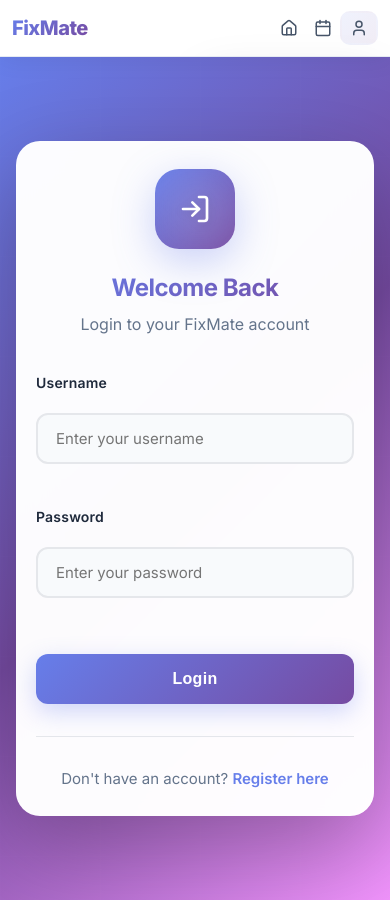
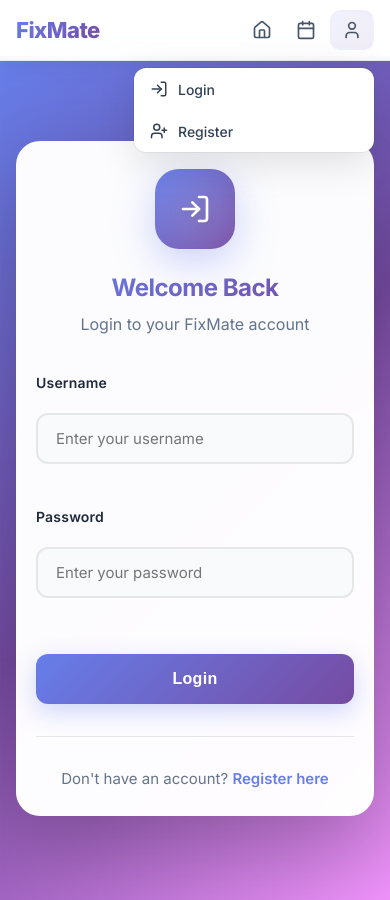
Before and after one commit to Navv-9/ucs503p-202526odd-synergy, a React (Create React App) app in the folder fixmate-frontend/: page /login in a window 390 px wide. Both pictures are taken after a click on the button 359 px from the left and 28 px from the top of the page. Built offline with nearby package versions, Linux system fonts and the light colour scheme; no server answers.

Commit message:
Fixed navbar and trusted_by issue

```diff
--- a/fixmate-frontend/src/components/Navbar.css
+++ b/fixmate-frontend/src/components/Navbar.css
@@ -9,8 +9,6 @@
   border-bottom: 1px solid rgba(226, 232, 240, 0.8);
   z-index: 1000;
   box-shadow: 0 4px 24px rgba(0, 0, 0, 0.06);
-  width: 100%; /* ADD */
-  overflow-x: hidden; /* ADD */
 }
 
 .nav-container {
@@ -21,7 +19,6 @@
   align-items: center;
   justify-content: space-between;
   height: 72px;
-  width: 100%; /* ADD */
 }
 
 .nav-logo {
@@ -34,7 +31,6 @@
   text-decoration: none;
   transition: all 0.3s ease;
   letter-spacing: -0.5px;
-  flex-shrink: 0; /* ADD - prevents logo from shrinking */
 }
 
 .nav-logo:hover {
@@ -45,7 +41,6 @@
   display: flex;
   align-items: center;
   gap: 8px;
-  flex-shrink: 0; /* ADD - prevents links from shrinking */
 }
 
 .nav-link {
@@ -63,32 +58,16 @@
   cursor: pointer;
   transition: all 0.2s ease;
   position: relative;
-  white-space: nowrap; /* ADD - prevents text wrapping */
+  white-space: nowrap;
 }
 
 .nav-link span {
   font-weight: 600;
 }
 
-.nav-link::before {
-  content: '';
-  position: absolute;
-  bottom: 0;
-  left: 50%;
-  transform: translateX(-50%) scaleX(0);
-  width: 70%;
-  height: 2px;
-  background: linear-gradient(135deg, #667eea, #764ba2);
-  transition: transform 0.3s ease;
-}
-
 .nav-link:hover {
   color: #667eea;
   background-color: rgba(102, 126, 234, 0.08);
-}
-
-.nav-link:hover::before {
-  transform: translateX(-50%) scaleX(1);
 }
 
 .nav-link.active {
@@ -119,36 +98,36 @@
   right: 0;
   bottom: 0;
   z-index: 999;
+  background: transparent;
 }
 
 .dropdown-menu {
-  position: absolute;
-  top: calc(100% + 16px);
-  right: 0;
+  position: fixed;
+  top: 80px;
+  right: 32px;
   background: white;
   border-radius: 16px;
-  box-shadow: 0 20px 50px rgba(0, 0, 0, 0.15),
-              0 0 1px rgba(0, 0, 0, 0.1);
-  min-width: 260px;
+  box-shadow: 0 10px 40px rgba(0, 0, 0, 0.12),
+              0 0 0 1px rgba(0, 0, 0, 0.05);
+  min-width: 280px;
   z-index: 1001;
   overflow: hidden;
-  animation: dropdownFade 0.3s cubic-bezier(0.16, 1, 0.3, 1);
-  border: 1px solid rgba(0, 0, 0, 0.05);
+  animation: dropdownFade 0.25s cubic-bezier(0.16, 1, 0.3, 1);
 }
 
 @keyframes dropdownFade {
   from {
     opacity: 0;
-    transform: translateY(-12px);
+    transform: translateY(-8px) scale(0.95);
   }
   to {
     opacity: 1;
-    transform: translateY(0);
+    transform: translateY(0) scale(1);
   }
 }
 
 .dropdown-header {
-  padding: 20px;
+  padding: 24px 20px;
   background: linear-gradient(135deg, #667eea, #764ba2);
   color: white;
   position: relative;
@@ -159,45 +138,46 @@
   content: '';
   position: absolute;
   top: -50%;
-  right: -50%;
-  width: 200%;
-  height: 200%;
-  background: radial-gradient(circle, rgba(255,255,255,0.1) 0%, transparent 70%);
+  right: -30%;
+  width: 200px;
+  height: 200px;
+  background: radial-gradient(circle, rgba(255,255,255,0.15) 0%, transparent 70%);
+  border-radius: 50%;
 }
 
 .user-name {
   font-weight: 700;
-  margin-bottom: 6px;
-  font-size: 16px;
+  margin-bottom: 4px;
+  font-size: 17px;
   position: relative;
   z-index: 1;
 }
 
 .user-email {
   font-size: 13px;
-  opacity: 0.95;
+  opacity: 0.9;
   position: relative;
   z-index: 1;
 }
 
 .dropdown-divider {
   height: 1px;
-  background: linear-gradient(90deg, transparent, #e2e8f0, transparent);
-  margin: 4px 0;
+  background: linear-gradient(90deg, transparent, #e2e8f0 20%, #e2e8f0 80%, transparent);
+  margin: 8px 0;
 }
 
 .dropdown-item {
   display: flex;
   align-items: center;
-  gap: 14px;
-  padding: 14px 20px;
+  gap: 12px;
+  padding: 16px 20px;
   color: #334155;
   text-decoration: none;
   background: none;
   border: none;
   width: 100%;
   text-align: left;
-  font-size: 14px;
+  font-size: 15px;
   font-weight: 500;
   cursor: pointer;
   transition: all 0.2s ease;
@@ -210,28 +190,34 @@
   left: 0;
   top: 0;
   bottom: 0;
-  width: 3px;
+  width: 4px;
   background: linear-gradient(135deg, #667eea, #764ba2);
   transform: scaleY(0);
   transition: transform 0.2s ease;
+  border-radius: 0 4px 4px 0;
 }
 
 .dropdown-item:hover {
-  background: linear-gradient(90deg, rgba(102, 126, 234, 0.08), transparent);
+  background: linear-gradient(90deg, rgba(102, 126, 234, 0.08), transparent 50%);
   color: #667eea;
-  padding-left: 24px;
+  padding-left: 28px;
 }
 
 .dropdown-item:hover::before {
   transform: scaleY(1);
 }
 
+.dropdown-item svg {
+  flex-shrink: 0;
+}
+
 .logout-btn {
   color: #dc2626;
+  margin-top: 4px;
 }
 
 .logout-btn:hover {
-  background: linear-gradient(90deg, rgba(220, 38, 38, 0.08), transparent);
+  background: linear-gradient(90deg, rgba(220, 38, 38, 0.08), transparent 50%);
   color: #dc2626;
 }
 
@@ -239,131 +225,115 @@
   background: #dc2626;
 }
 
-/* Mobile Responsiveness */
+/* Responsive Design */
 @media (max-width: 768px) {
   .nav-container {
-    height: 60px; /* REDUCED from 64px */
-    padding: 0 16px; /* REDUCED from 20px */
+    padding: 0 20px;
+    height: 64px;
   }
 
   .nav-logo {
-    font-size: 22px; /* REDUCED from 24px */
+    font-size: 24px;
   }
 
   .nav-links {
-    gap: 2px; /* REDUCED from 4px */
+    gap: 4px;
   }
 
   .nav-link {
-    padding: 8px 10px; /* REDUCED from 8px 12px */
-    font-size: 0; /* HIDE text, show only icons */
-  }
-
-  .nav-link svg {
-    width: 20px; /* ENSURE icons are visible */
-    height: 20px;
+    padding: 10px 12px;
   }
 
   .nav-link span {
     display: none;
   }
 
-  .profile-btn {
-    padding: 8px 10px; /* MATCH nav-link padding */
+  .dropdown-menu {
+    right: 20px;
+    top: 72px;
+    min-width: 260px;
+    max-width: calc(100vw - 40px);
   }
 
-  .profile-btn span {
-    display: none;
+  .dropdown-header {
+    padding: 20px 18px;
   }
 
-  .profile-btn svg {
+  .user-name {
+    font-size: 16px;
+  }
+
+  .user-email {
+    font-size: 12px;
+  }
+
+  .dropdown-item {
+    padding: 14px 18px;
+    font-size: 14px;
+  }
+}
+
+@media (max-width: 480px) {
+  .nav-container {
+    padding: 0 16px;
+    height: 60px;
+  }
+
+  .nav-logo {
+    font-size: 22px;
+  }
+
+  .nav-link {
+    padding: 8px 10px;
+  }
+
+  .nav-link svg {
     width: 20px;
     height: 20px;
   }
 
   .dropdown-menu {
-    min-width: 200px; /* REDUCED from 220px */
-    right: -8px; /* SLIGHT adjustment for better alignment */
+    right: 16px;
+    top: 68px;
+    min-width: 240px;
+    max-width: calc(100vw - 32px);
+    border-radius: 12px;
+  }
+
+  .dropdown-header {
+    padding: 18px 16px;
+  }
+
+  .user-name {
+    font-size: 15px;
+  }
+
+  .user-email {
+    font-size: 12px;
+    white-space: nowrap;
+    overflow: hidden;
+    text-overflow: ellipsis;
+  }
+
+  .dropdown-item {
+    padding: 12px 16px;
+    font-size: 14px;
+    gap: 10px;
+  }
+
+  .dropdown-item svg {
+    width: 18px;
+    height: 18px;
   }
 }
 
-@media (max-width: 480px) {
+@media (max-width: 375px) {
   .nav-container {
-    height: 56px; /* FURTHER REDUCED */
-    padding: 0 12px; /* FURTHER REDUCED */
-  }
-
-  .nav-logo {
-    font-size: 20px; /* REDUCED */
-  }
-
-  .nav-links {
-    gap: 0px; /* NO GAP on very small screens */
-  }
-
-  .nav-link {
-    padding: 6px 8px; /* FURTHER REDUCED */
-  }
-
-  .nav-link svg {
-    width: 18px; /* SMALLER icons */
-    height: 18px;
-  }
-
-  .profile-btn {
-    padding: 6px 8px;
-  }
-
-  .profile-btn svg {
-    width: 18px;
-    height: 18px;
+    padding: 0 12px;
   }
 
   .dropdown-menu {
-    min-width: 180px; /* FURTHER REDUCED */
-    max-width: calc(100vw - 24px); /* PREVENT overflow */
-    right: -4px;
-  }
-
-  .dropdown-header {
-    padding: 16px; /* REDUCED from 20px */
-  }
-
-  .user-name {
-    font-size: 14px; /* REDUCED from 16px */
-  }
-
-  .user-email {
-    font-size: 12px; /* REDUCED from 13px */
-  }
-
-  .dropdown-item {
-    padding: 12px 16px; /* REDUCED from 14px 20px */
-    font-size: 13px; /* REDUCED from 14px */
+    right: 12px;
+    min-width: 220px;
   }
 }
-
-/* EXTRA SMALL devices (iPhone SE, etc.) */
-@media (max-width: 375px) {
-  .nav-logo {
-    font-size: 18px;
-  }
-
-  .nav-link {
-    padding: 4px 6px;
-  }
-
-  .nav-link svg {
-    width: 16px;
-    height: 16px;
-  }
-
-  .profile-btn {
-    padding: 4px 6px;
-  }
-
-  .profile-btn svg {
-    width: 16px;
-    height: 16px;
-  }
-}
--- a/fixmate-frontend/src/components/ServiceProviders.js
+++ b/fixmate-frontend/src/components/ServiceProviders.js
@@ -1,6 +1,6 @@
-// src/components/ServiceProviders.js
-import React, { useState, useEffect } from 'react';
+import React, { useState, useEffect, useContext } from 'react'; // Add useContext
 import { useParams, useNavigate } from 'react-router-dom';
+import { AuthContext } from '../context/AuthContext'; // ADD THIS
 import { apiService } from '../services/api';
 import {
   Star,
@@ -16,6 +16,7 @@
 const ServiceProviders = () => {
   const { categoryName } = useParams();
   const navigate = useNavigate();
+  const { isAuthenticated } = useContext(AuthContext); // ADD THIS
   const [providers, setProviders] = useState([]);
   const [categoryInfo, setCategoryInfo] = useState('');
   const [loading, setLoading] = useState(true);
@@ -23,6 +24,7 @@
 
   useEffect(() => {
     fetchProviders();
+    // eslint-disable-next-line react-hooks/exhaustive-deps
   }, [categoryName]);
 
   const fetchProviders = async () => {
@@ -69,18 +71,7 @@
     return stars;
   };
 
-  const renderTrustedBy = (trustedData) => {
-    if (trustedData.count === 0) {
-      return <span className="no-trust">No reviews from friends yet</span>;
-    }
-
-    return (
-      <div className="trusted-by">
-        <Users size={16} />
-        <span>{trustedData.message}</span>
-      </div>
-    );
-  };
+  // REMOVED renderTrustedBy function - we'll inline it below
 
   if (loading) {
     return (
@@ -162,7 +153,13 @@
                 </div>
               </div>
 
-              {provider.trusted_by && renderTrustedBy(provider.trusted_by)}
+              {/* UPDATED: Only show trust if authenticated AND has data */}
+              {isAuthenticated() && provider.trusted_by && provider.trusted_by.count > 0 && (
+                <div className="trusted-by">
+                  <Users size={16} />
+                  <span>{provider.trusted_by.message}</span>
+                </div>
+              )}
 
               <div className="provider-actions">
                 <button
--- a/fixmate-frontend/src/services/api.js
+++ b/fixmate-frontend/src/services/api.js
@@ -63,12 +63,20 @@
   }
 
   async getProviders(categoryName) {
-    const response = await fetch(`${API_BASE_URL}/service/${categoryName}/`);
+    const response = await fetch(`${API_BASE_URL}/service/${categoryName}/`, {
+      headers: this.getAuthHeaders()
+    });
     return this.handleResponse(response);
   }
 
   async getProviderDetail(providerId) {
-    const response = await fetch(`${API_BASE_URL}/provider/${providerId}/`);
+    const headers = this.getAuthHeaders();
+    console.log('🔑 Auth headers being sent:', headers);
+    console.log('🔑 Token exists:', !!localStorage.getItem('access_token'));
+
+    const response = await fetch(`${API_BASE_URL}/provider/${providerId}/`, {
+      headers: headers
+    });
     return this.handleResponse(response);
   }
 
```
Also changed, not shown: fixmate-frontend/src/components/Navbar.js (+13 -6 lines), 1 other file (tests, documents, lock files or other folders).
